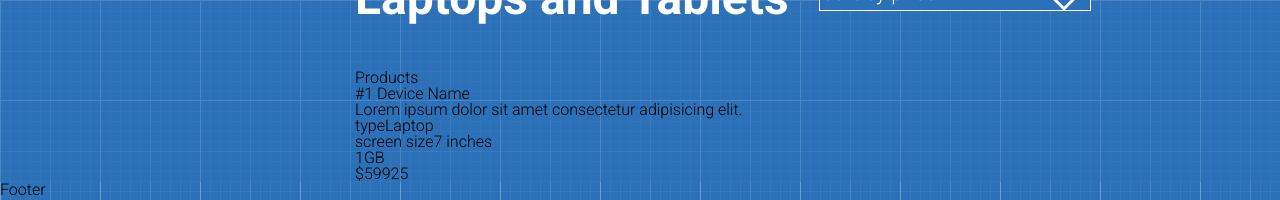
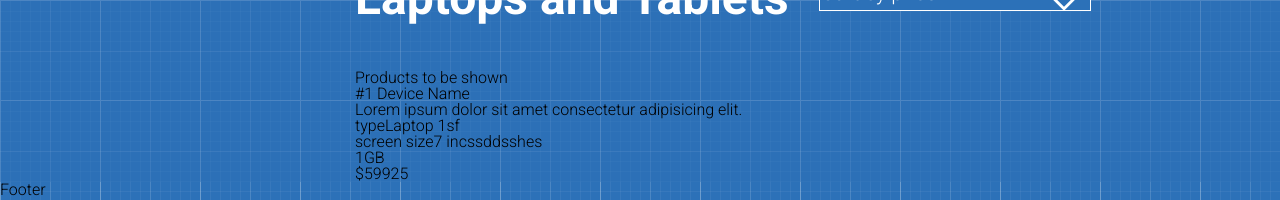
Before and after one commit to OlhaKinash/shop-project, a plain HTML site: page index.html in a window 1280 px wide. Shown: the part 600-800 px from the top of the page. Drawn offline with Linux system fonts and the light colour scheme.

Commit message:
change naming

```diff
--- a/index.html
+++ b/index.html
@@ -105,13 +105,13 @@
                                     <div class="like"> <img src="" alt=""> </div>
                                 </div>
                                 <div class="product-body">
-                                    <div class="product-name">Products</div>
+                                    <div class="product-name">Products to be shown</div>
 
 
                                 <p class="product-name">#1 Device Name</p>
                                 <p class="product-details">Lorem ipsum dolor sit amet consectetur adipisicing elit.</p>
-                                <p class="type"><span>type</span>Laptop</p>
-                                <p class="size"><span>screen size</span>7 inches</p>
+                                <p class="type"><span>type</span>Laptop 1sf</p>
+                                <p class="size"><span>screen size</span>7 incssddsshes</p>
                                 <p class="ram">1GB</p>
                                 <p class="price">$599<span>25</span></p>
                                 <button class="details">More details</button>
```
